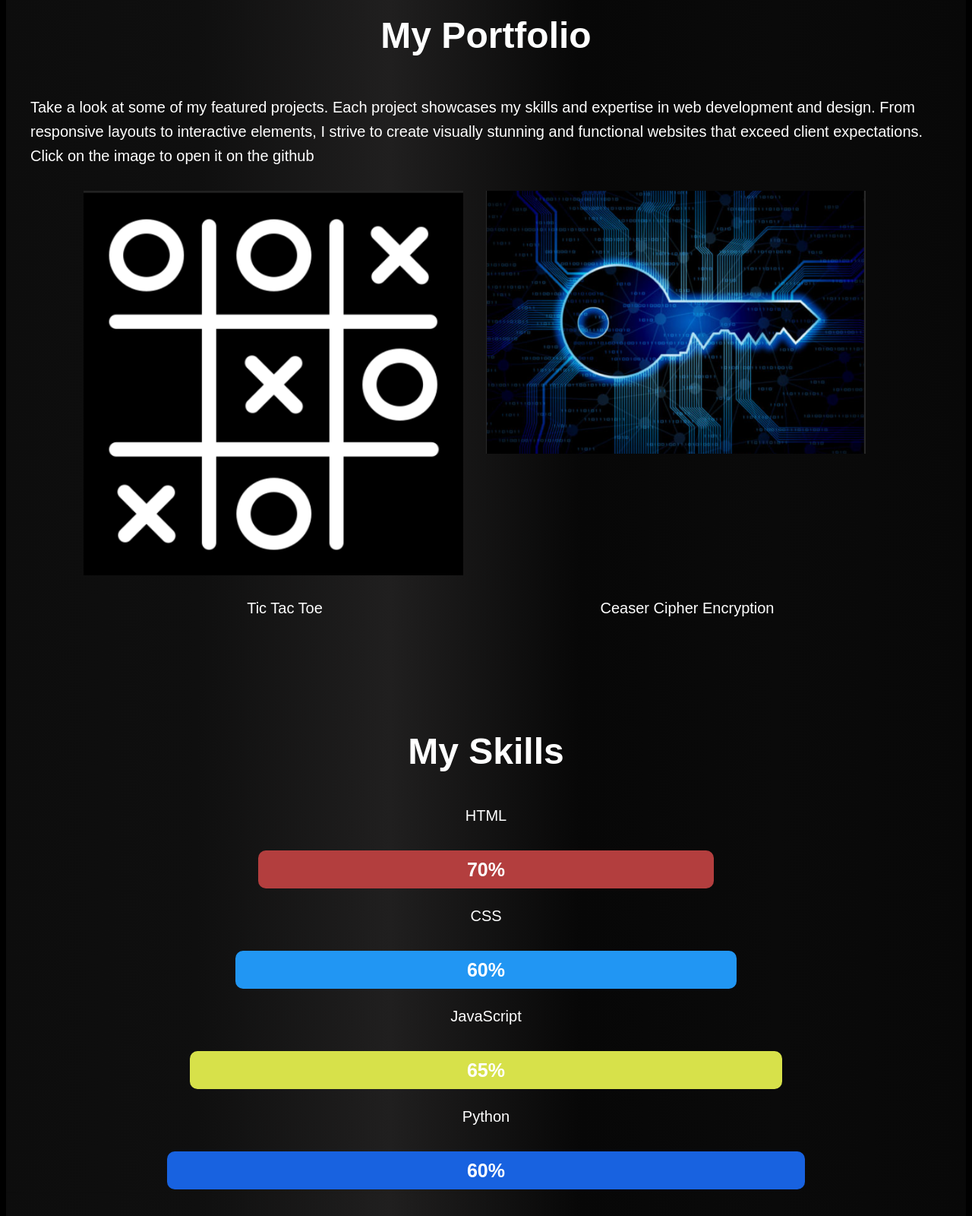
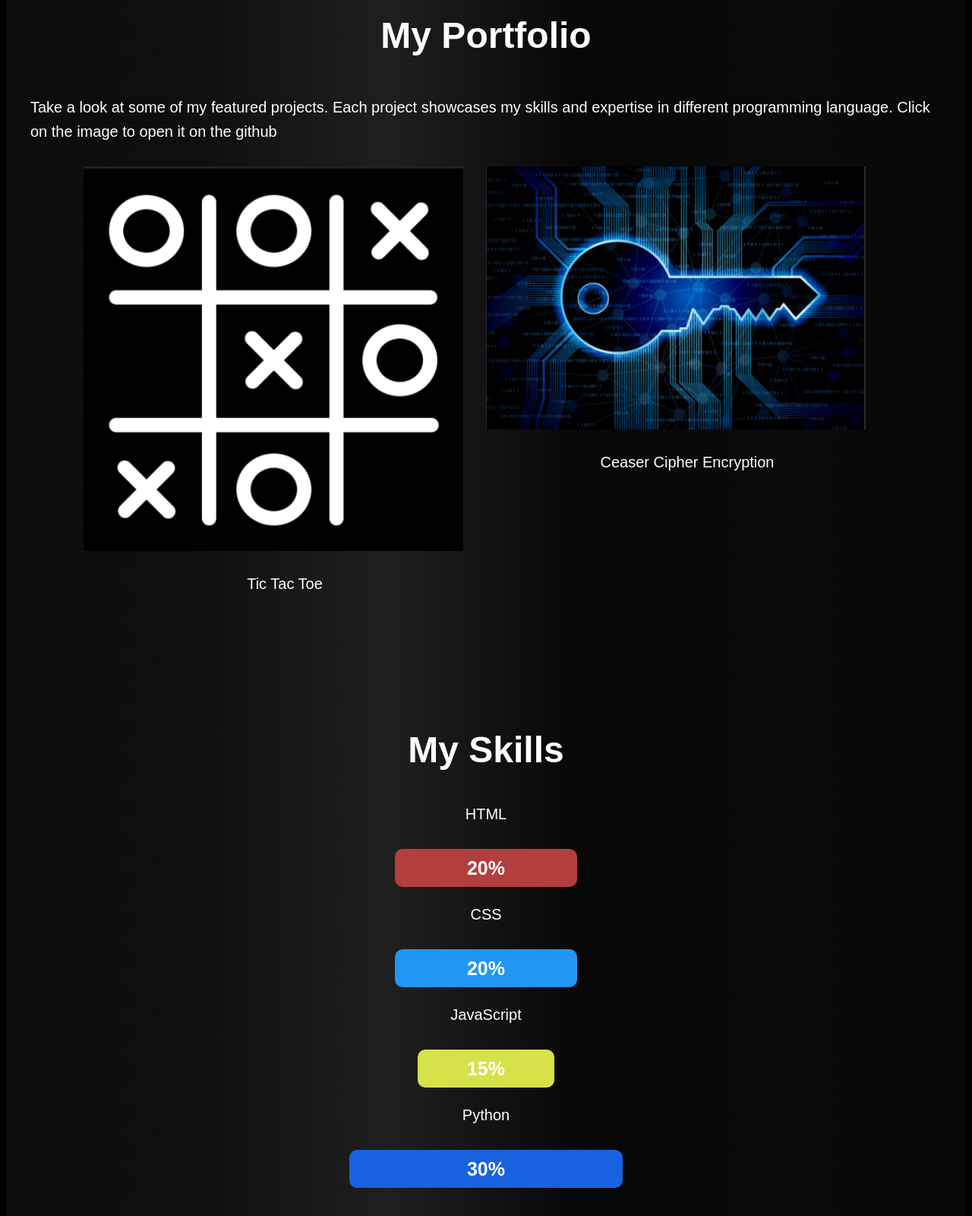
Before and after one commit to Sumit-nepal/personal-website, a plain HTML site: page index.html in a window 1280 px wide. Shown: the part 1440-3040 px from the top of the page at 76% size. Drawn offline with Linux system fonts and the light colour scheme.

Commit message:
small changes

```diff
--- a/index.html
+++ b/index.html
@@ -5,7 +5,7 @@
   <meta charset="UTF-8">
   <meta http-equiv="X-UA-Compatible" content="IE=edge">
   <meta name="viewport" content="width=device-width, initial-scale=1.0">
-  <title>My Personal Website</title>
+  <title>Sumit Nepal</title>
   <link rel="stylesheet" href="style.css">
   <link rel="shortcut icon" href="img/favicon.png" type="image/x-icon">
   <link rel="stylesheet" href="https://cdnjs.cloudflare.com/ajax/libs/font-awesome/5.15.3/css/all.min.css">
@@ -62,13 +62,11 @@
     </div>
   </section>
 
-  <section id="portfolio" class="section">
+  <section id="portfolio">
     <div class="container">
       <h2>My Portfolio</h2>
       <p>Take a look at some of my featured projects. Each project showcases my skills and expertise
-        in web development and design. From responsive layouts to interactive elements, I strive to
-        create visually stunning and functional websites that exceed client expectations. Click on the
-      image to open it on the github</p>
+        in different programming language. Click on the image to open it on the github</p>
 
       <div class="portfolio">
         <div class="image1">
@@ -106,7 +104,7 @@
       </div>
     </section>
 
-  <section class="skills" id="skills">
+  <section class="skills">
     <h2 class="heading" style="text-align: center;">My Skills</h2>
         <div class="skills-column">
             <h3 class="title"></h3>
@@ -114,22 +112,22 @@
                 <div class="skills-content">
                     <p>HTML</p>
                     <div class="container">
-                      <div class="skills html"><b class="skill-bars"> 70% </b></div>
+                      <div class="skills html"><b class="skill-bars"> 20% </b></div>
                     </div>
 
                     <p>CSS</p>
                     <div class="container">
-                      <div class="skills css"><b class="skill-bars"> 60% </b></div>
+                      <div class="skills css"><b class="skill-bars"> 20% </b></div>
                     </div>
 
                     <p>JavaScript</p>
                     <div class="container">
-                      <div class="skills js"><b class="skill-bars"> 65% </b></div>
+                      <div class="skills js"><b class="skill-bars"> 15% </b></div>
                     </div>
 
                     <p>Python</p>
                     <div class="container">
-                      <div class="skills python"><b class="skill-bars"> 60% </b></div>
+                      <div class="skills python"><b class="skill-bars"> 30% </b></div>
                     </div>
                 </div>
             </div>
@@ -137,7 +135,7 @@
     </div>
 </section>
 
-  <section id="contact" class="section">
+  <section id="contact">
     <div class="container">
         <h2>Contact Me</h2>
         <p>If you have any questions, project inquiries, or just want to say hello, feel free to reach out.
--- a/style.css
+++ b/style.css
@@ -162,12 +162,12 @@ section p {
 }
 
 .portfolio {
+  max-height: fit-content;
   display: flex;
   flex-direction: column;
   align-items: center;
   text-align: center;
-  margin-bottom: 20px;
-
+  margin-bottom: 50px;
 }
 
 .image1 {
@@ -177,29 +177,32 @@ section p {
 
 .image2 {
   position: relative;
+  top: 0;
   width: 100%;
 }
 
 .portfolio img {
   width: 500px;
+  max-width: 100%;
   height: auto;
   margin-bottom: 20px;
   margin-right: 30px;
 }
 
-.image1:hover .overlay{
+.image1:hover .overlay {
   height: 100%;
 }
 
-.image2:hover .overlay{
+.image2:hover .overlay {
   height: 100%;
 }
+
 .overlay {
   position: absolute;
   bottom: 0;
   left: 0;
   right: 0;
-  background-image: linear-gradient(to bottom, #333333, #232323);
+  background-image: linear-gradient(to bottom, #3074d3, #dc12d5);
   overflow: hidden;
   width: 100%;
   height: 0;
@@ -232,23 +235,23 @@ section p {
 }
 
 .html {
-  width: 50%;
+  width: 20%;
   border-radius: 10px;
   background-color: #b33e3e;
 }
 
 .css {
-  width: 55%;
+  width: 20%;
   border-radius: 10px;
   background-color: #2196F3;
 }
 .js {
-  width: 65%;
+  width: 15%;
   border-radius: 10px;
   background-color: #d7e14a;
 }
 .python {
-  width: 70%;
+  width: 30%;
   border-radius: 10px;
   background-color: #1862e0;
 }
```
